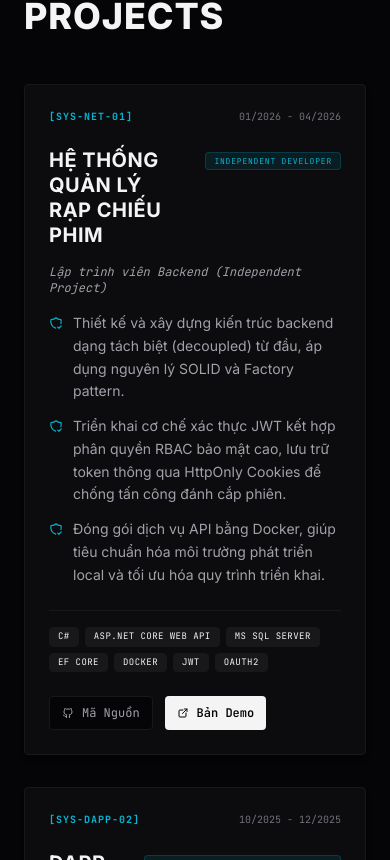
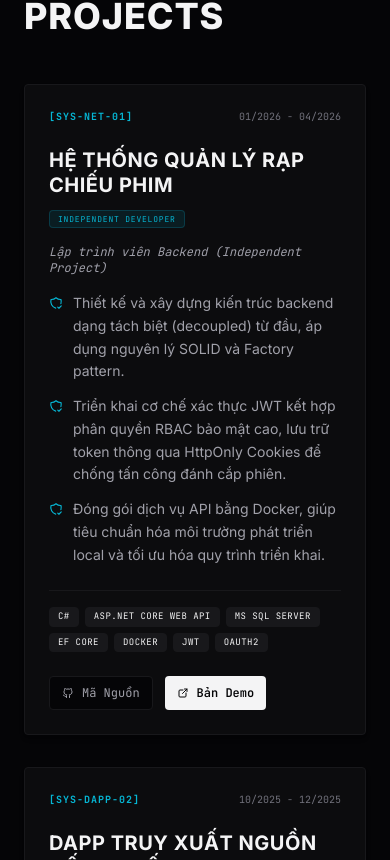
Before and after one commit to duc19092005/My-Portfolio, a React (Vite) app: page / in a window 390 px wide. Shown: the part 4684-5544 px from the top of the page. Built offline with nearby package versions, Linux system fonts and the light colour scheme.

Commit message:
fix: make project card header layout responsive to prevent long badges from overflowing on mobile

```diff
--- a/src/components/Projects.tsx
+++ b/src/components/Projects.tsx
@@ -84,12 +84,12 @@ export default function Projects() {
 
               <div>
                 {/* Badge & Title */}
-                <div className="flex items-start justify-between gap-4 mb-4">
+                <div className="flex flex-col sm:flex-row sm:items-start sm:justify-between gap-2 sm:gap-4 mb-4">
                   <h3 className="text-xl md:text-2xl font-bold text-[#f4f4f5] tracking-wide uppercase group-hover:text-[#06b6d4] transition-colors leading-tight">
                     {trans.title}
                   </h3>
                   {badgeText && (
-                    <span className="px-2 py-0.5 bg-[#06b6d4]/10 text-[#06b6d4] font-mono text-[8px] rounded-sm border border-[#06b6d4]/20 uppercase tracking-widest shrink-0 mt-1">
+                    <span className="px-2 py-0.5 bg-[#06b6d4]/10 text-[#06b6d4] font-mono text-[8px] rounded-sm border border-[#06b6d4]/20 uppercase tracking-widest sm:shrink-0 self-start mt-1">
                       {badgeText}
                     </span>
                   )}
```
